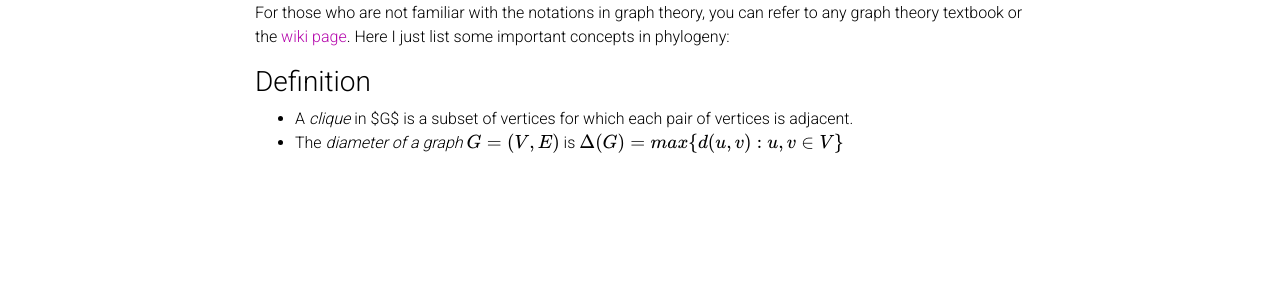
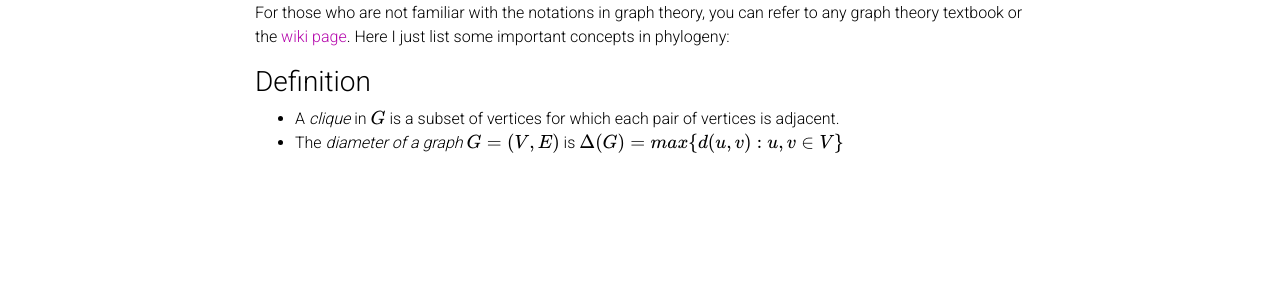
Before and after one commit to hongyi98/hongyi98.github.io, a Jekyll site: the page built from _posts/2023-07-15-notes-in-phylogeny.md, in a window 1280 px wide. Shown: the part 348-648 px from the top of the page. Built offline with Jekyll 4.4.1, drawn with Linux system fonts in a browser that asks for light colours; comment, search, counter and statistics services are not loaded; a style sheet for code colours, icons or effects is not loaded.

```diff
--- a/_posts/2023-07-15-notes-in-phylogeny.md
+++ b/_posts/2023-07-15-notes-in-phylogeny.md
@@ -14,5 +14,5 @@ For those who are not familiar with the notations in graph theory, you can refer
 
 
 ### Definition
-+ A *clique* in $G$ is a subset of vertices for which each pair of vertices is adjacent.
++ A *clique* in $$G$$ is a subset of vertices for which each pair of vertices is adjacent.
 + The *diameter of a graph* $$G=(V,E)$$ is $$\Delta(G)=max\{d(u,v):u,v\in V \}$$
```
